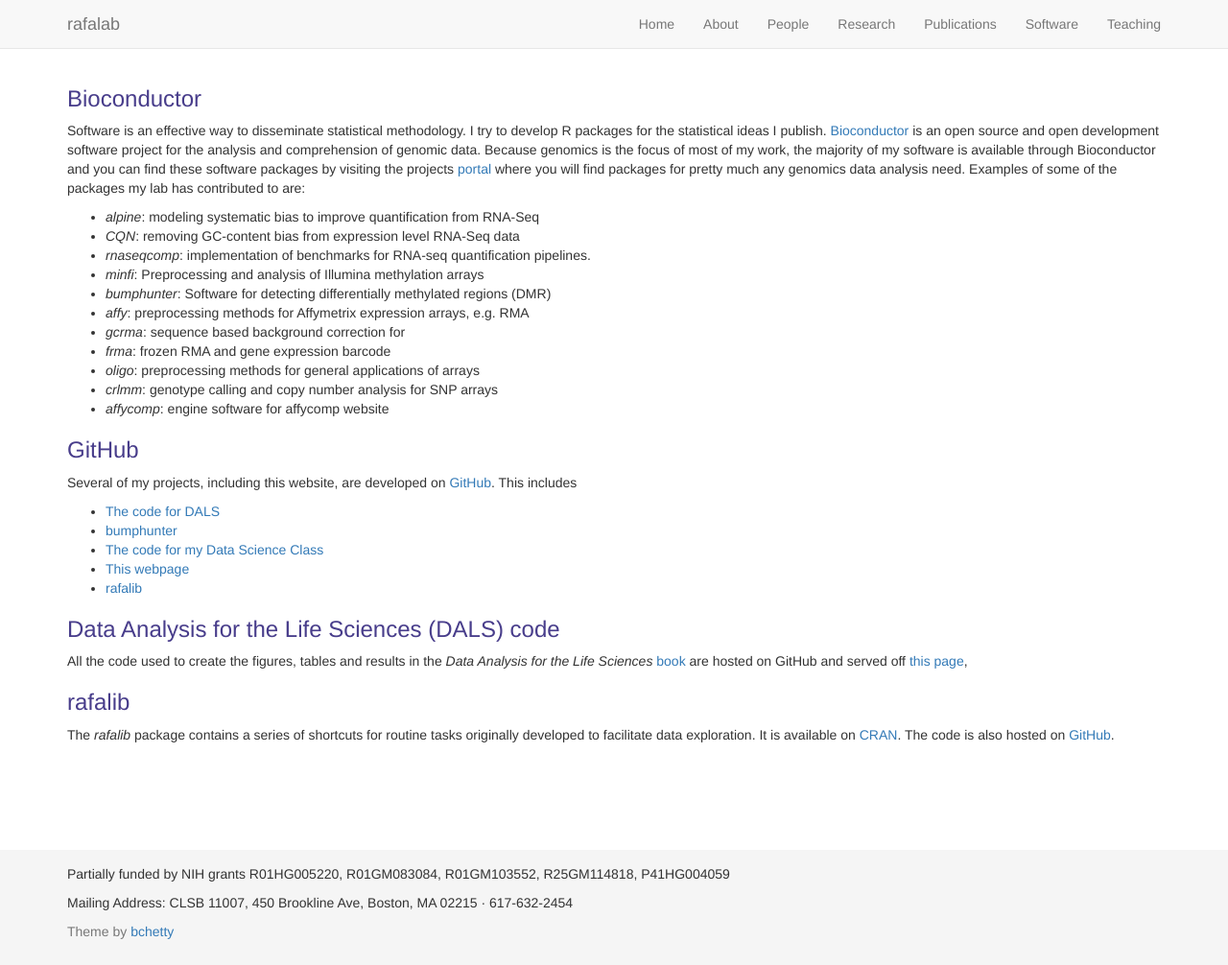
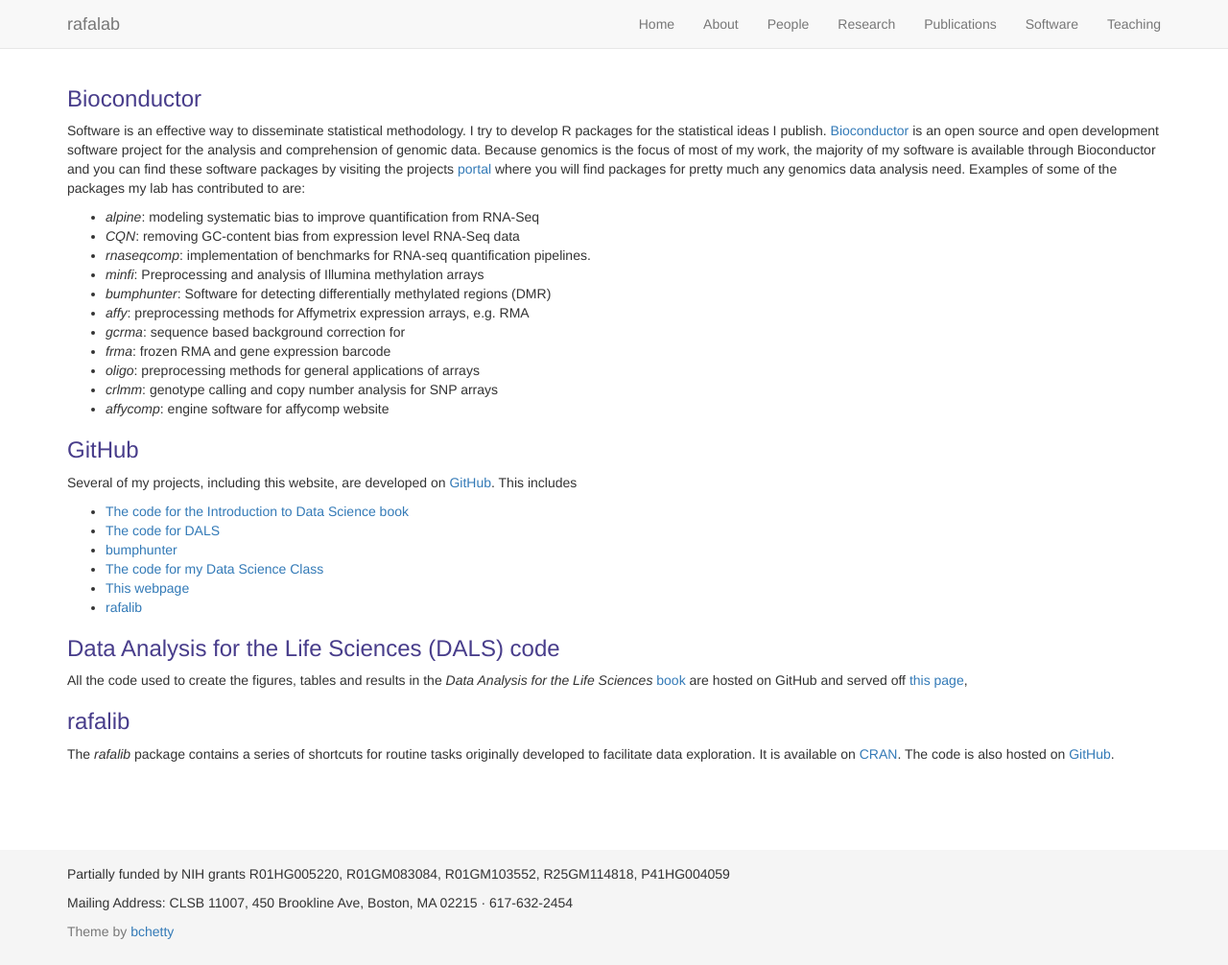
Before and after one commit to rafalab/rafalab.github.io, a Jekyll site: the page built from pages/software.md, in a window 1280 px wide and 1006 px high. Shown: the whole window at 96% size. Built offline with Jekyll 4.4.1, drawn with Linux system fonts in a browser that asks for light colours; nearby versions of some CDN libraries.

Commit message:
adding link to latest book

```diff
--- a/pages/software.md
+++ b/pages/software.md
@@ -31,7 +31,7 @@ packages my lab has contributed to are:
 
 Several of my projects, including this website, are developed on [GitHub](https://github.com/rafalab). This includes
 
-
+- [The code for the Introduction to Data Science book](https://github.com/rafalab/dsbook)
 - [The code for DALS](https://github.com/genomicsclass)
 - [bumphunter](https://github.com/rafalab/bumphunter)
 - [The code for my Data Science Class](https://github.com/datasciencelabs)
```
